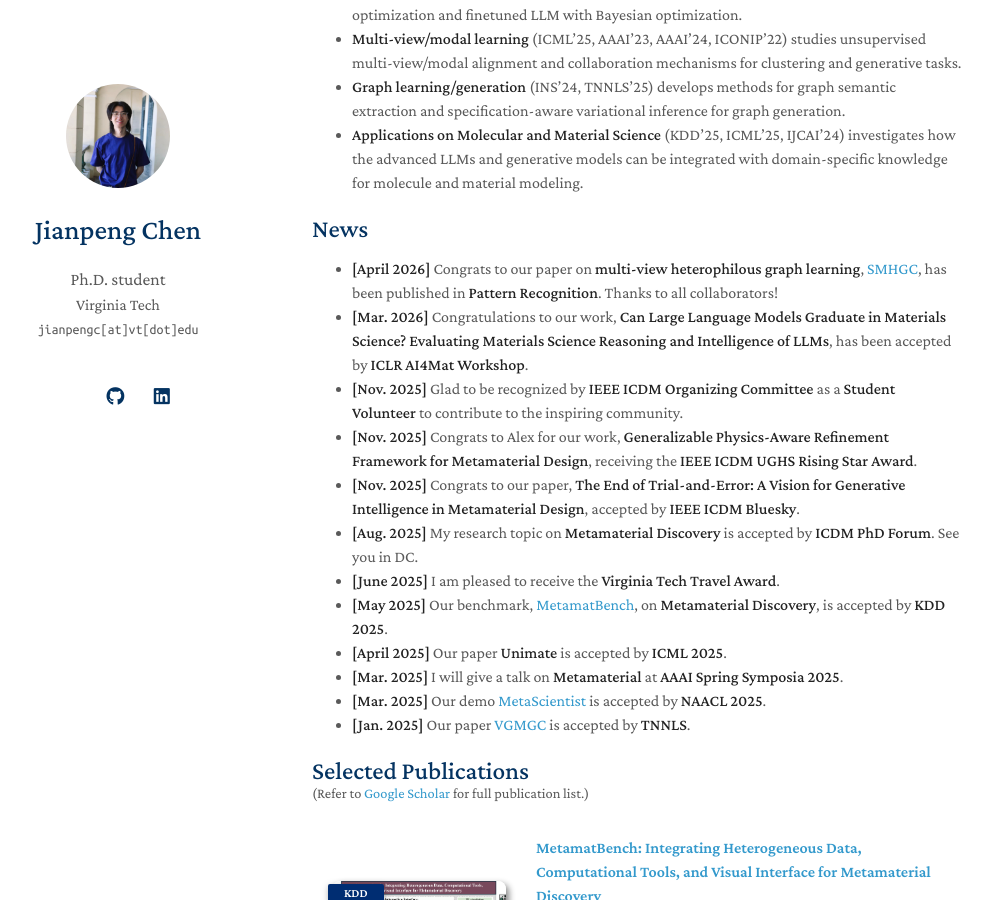
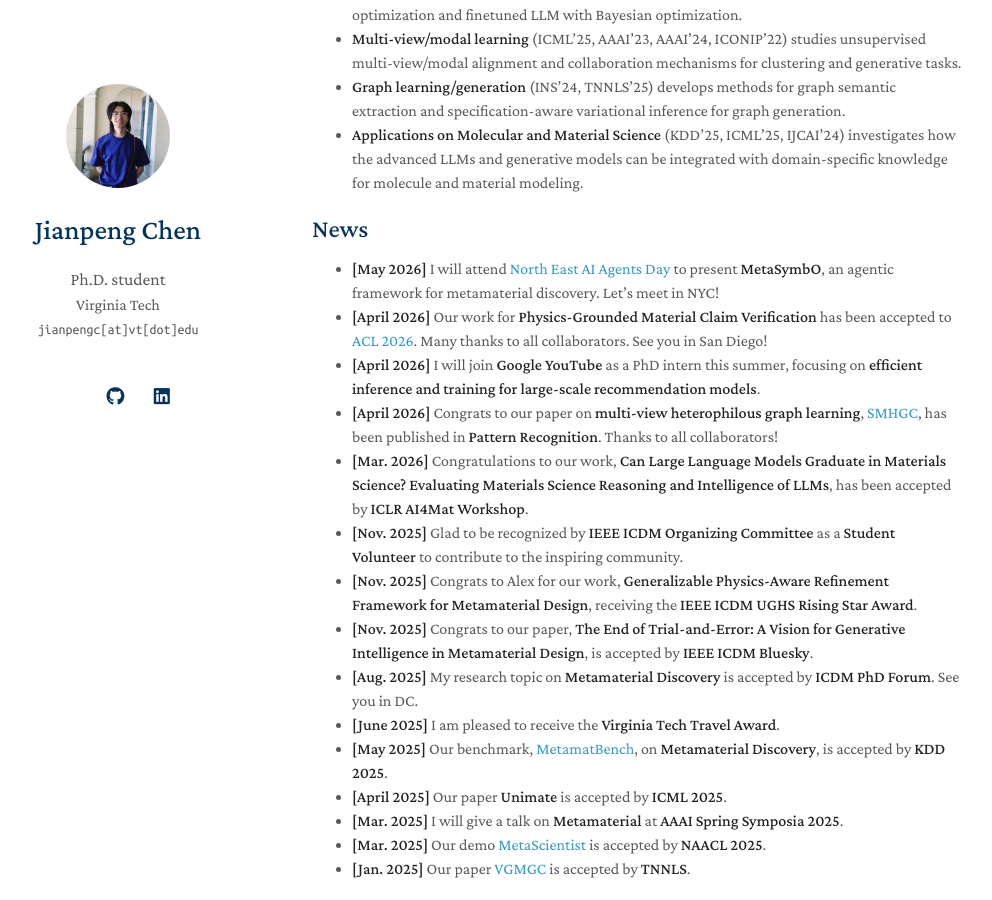
Before and after one commit to cjpcool/cjpcool.github.io, a Jekyll site: the page built from index.md, in a window 1280 px wide and 900 px high, scrolled down 434 px. Shown: the whole window, without its empty margins (158-1150 px from the left). Built offline with Jekyll 4.4.1, drawn with Linux system fonts in a browser that asks for light colours; a style sheet for code colours, icons or effects is not loaded; our own code applies the rules of GitHub Pages for plain Markdown files.

Commit message:
Update index.md

```diff
--- a/index.md
+++ b/index.md
@@ -15,11 +15,14 @@ Some major results are as follows:
 * **Applications on Molecular and Material Science** (KDD'25, ICML'25, IJCAI'24) investigates how the advanced LLMs and generative models can be integrated with domain-specific knowledge for molecule and material modeling.
 
 ## News
+- **[May 2026]** I will attend [North East AI Agents Day](https://ne-agents-day.github.io/) to present **MetaSymbO**, an agentic framework for metamaterial discovery. Let's meet in NYC!
+- **[April 2026]** Our work for **Physics-Grounded Material Claim Verification** has been accepted to [ACL 2026](https://2026.aclweb.org/). Many thanks to all collaborators. See you in San Diego!
+- **[April 2026]** I will join **Google YouTube** as a PhD intern this summer, focusing on **efficient inference and training for large-scale recommendation models**.
 - **[April 2026]** Congrats to our paper on **multi-view heterophilous graph learning**, [SMHGC](https://www.sciencedirect.com/science/article/abs/pii/S0031320326006333), has been published in **Pattern Recognition**. Thanks to all collaborators!
 - **[Mar. 2026]** Congratulations to our work, **Can Large Language Models Graduate in Materials Science? Evaluating Materials Science Reasoning and Intelligence of LLMs**, has been accepted by **ICLR AI4Mat Workshop**.
 - **[Nov. 2025]** Glad to be recognized by **IEEE ICDM Organizing Committee** as a **Student Volunteer** to contribute to the inspiring community.
 - **[Nov. 2025]** Congrats to Alex for our work, **Generalizable Physics-Aware Refinement Framework for Metamaterial Design**, receiving the **IEEE ICDM UGHS Rising Star Award**.
-- **[Nov. 2025]** Congrats to our paper, **The End of Trial-and-Error: A Vision for Generative Intelligence in Metamaterial Design**, accepted by **IEEE ICDM Bluesky**.
+- **[Nov. 2025]** Congrats to our paper, **The End of Trial-and-Error: A Vision for Generative Intelligence in Metamaterial Design**, is accepted by **IEEE ICDM Bluesky**.
 - **[Aug. 2025]** My research topic on **Metamaterial Discovery** is accepted by **ICDM PhD Forum**. See you in DC.
 - **[June 2025]** I am pleased to receive the **Virginia Tech Travel Award**.
 - **[May 2025]** Our benchmark, [MetamatBench](https://arxiv.org/abs/2505.20299), on **Metamaterial Discovery**, is accepted by **KDD 2025**.
```
